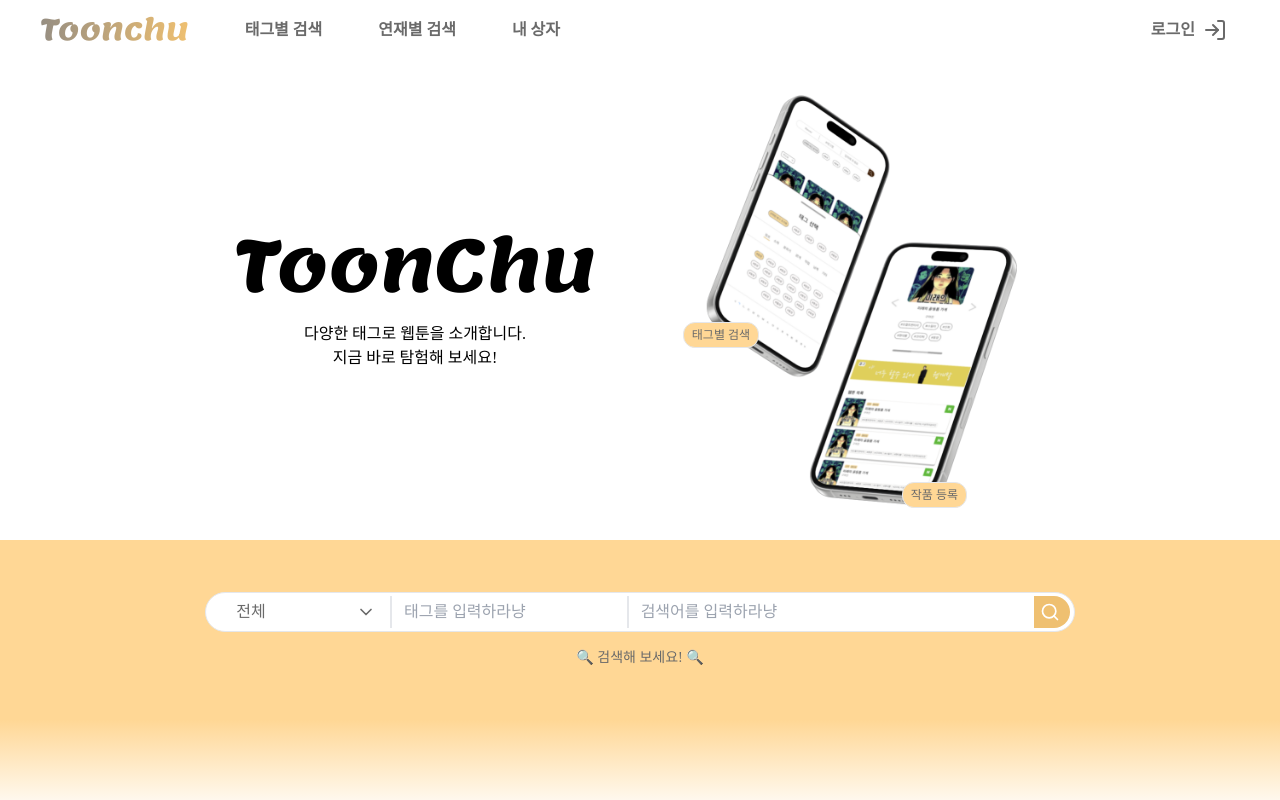
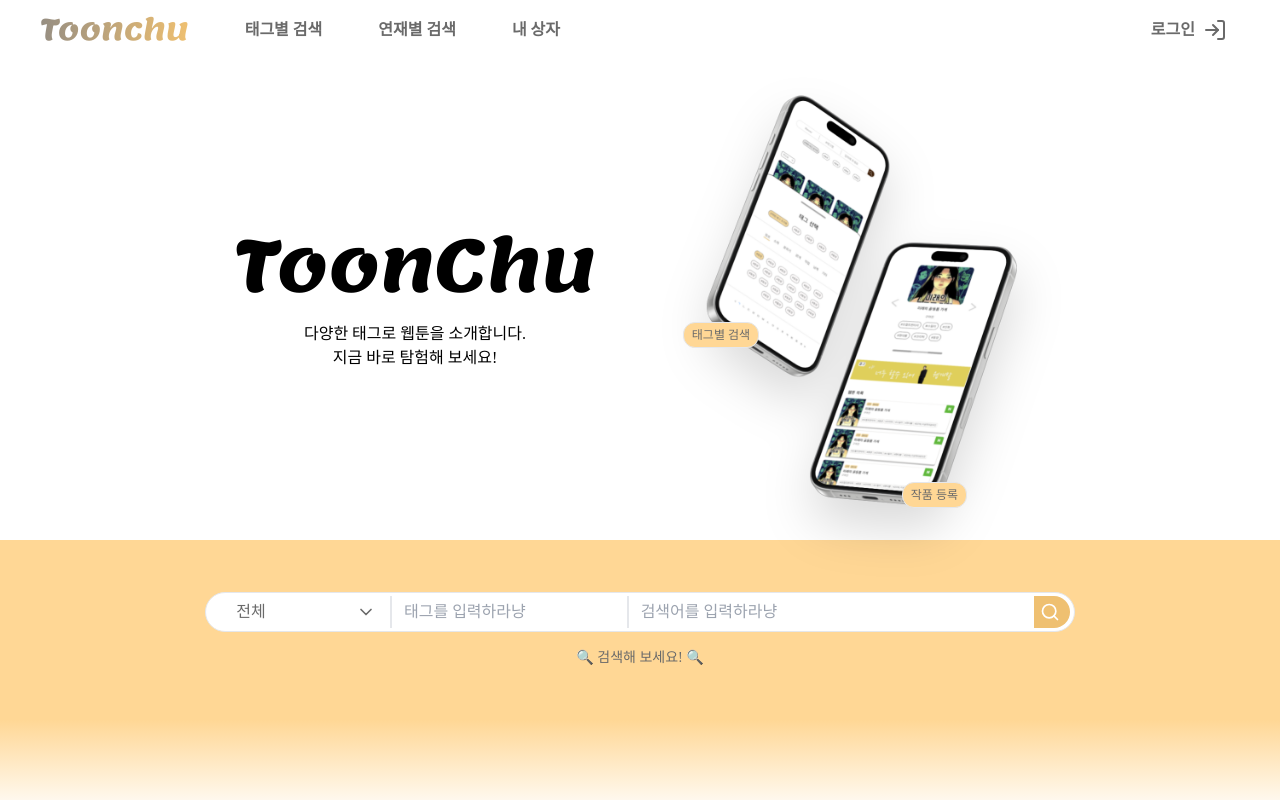
Before and after one commit to Toonchu-team/toonchu_fe, a Next.js app: page / in a window 1280 px wide. Shown: the top 800 px of the page. Built offline with nearby package versions, Linux system fonts and the light colour scheme.

Commit message:
style: 목업 이미지에 그림자 추가

```diff
--- a/src/components/common/Header.tsx
+++ b/src/components/common/Header.tsx
@@ -12,7 +12,13 @@ export default function Header() {
               다양한 태그로 웹툰을 소개합니다. <br /> 지금 바로 탐험해 보세요!
             </p>
           </div>
-          <Image src="/mockup.png" alt="mockup" width={370} height={400} />
+          <Image
+            src="/mockup.png"
+            alt="mockup"
+            width={370}
+            height={400}
+            className="drop-shadow-2xl"
+          />
           <div
             className={`border-1-main-grey absolute bottom-48 right-64 inline-block rounded-xl border bg-bg-yellow-01 px-2 py-1`}
           >
```
